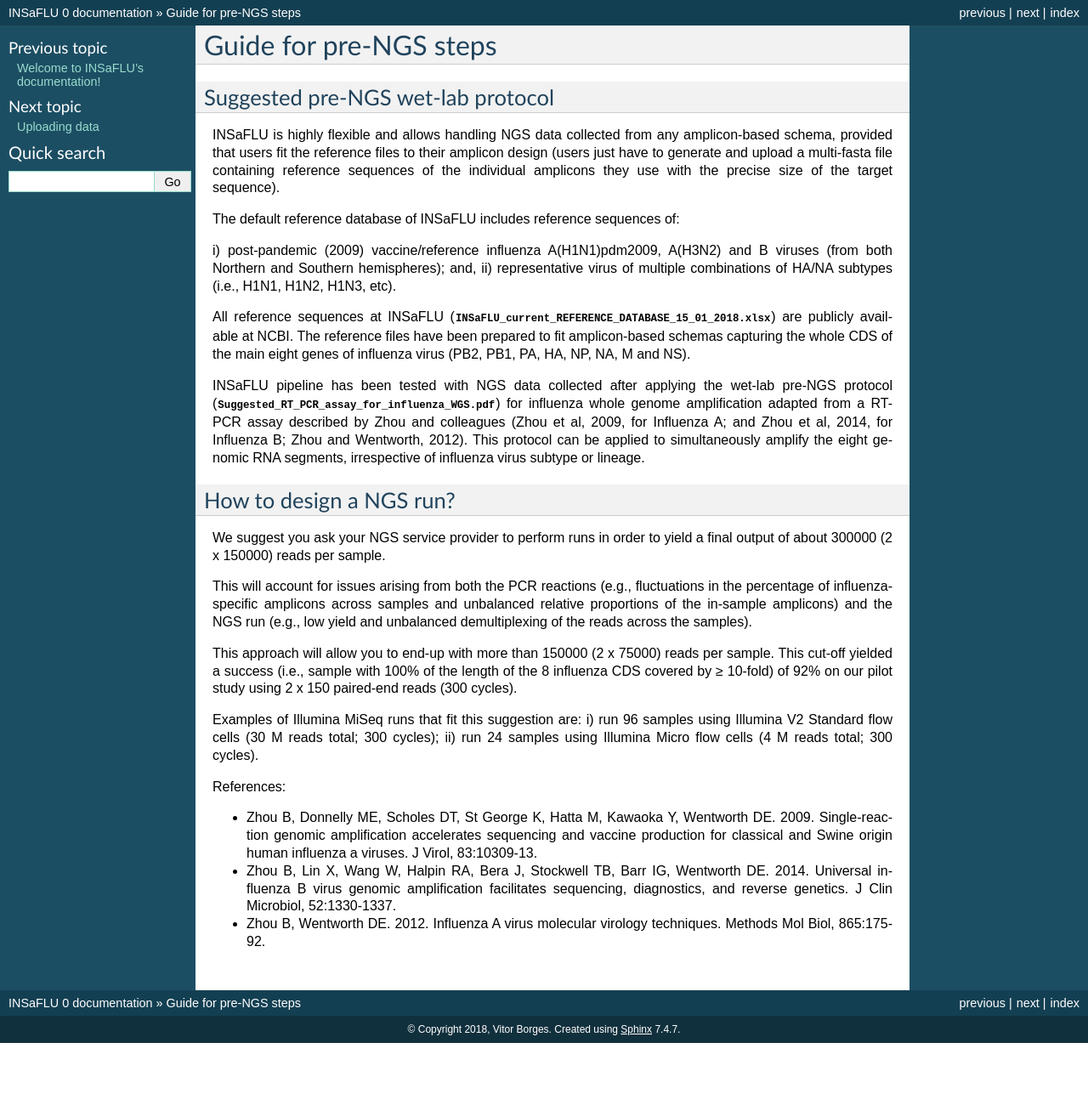
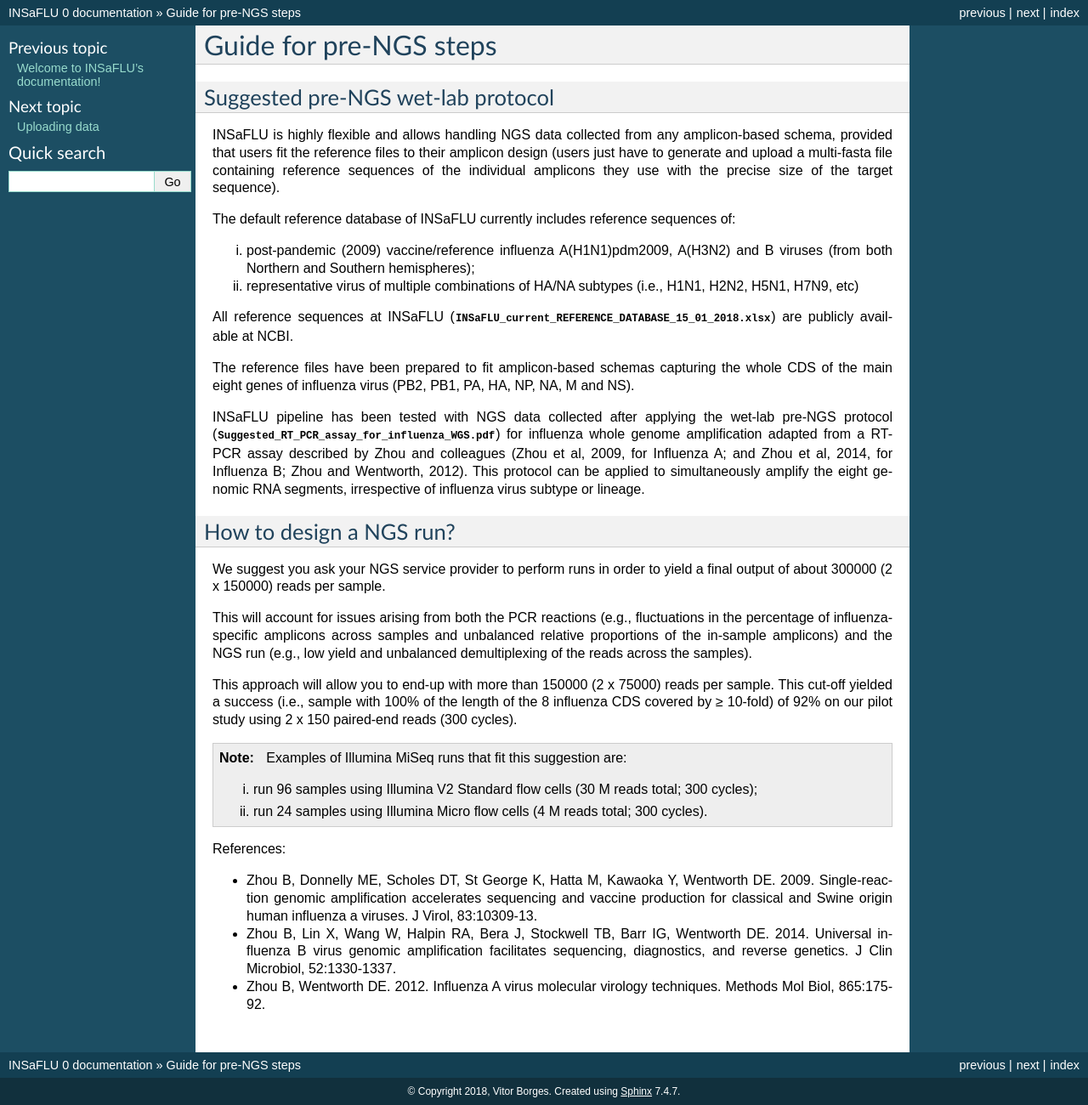
Before and after one commit to INSaFLU/insaflu_docs, a Sphinx documentation site: the page built from docs/guide_pre_ngs.rst, in a window 1280 px wide. Shown: the whole page at 85% size. Built offline with Sphinx 7.4.7, drawn with Linux system fonts in a browser that asks for light colours; formulas are drawn with MathJax 3; before the commit the page ends 1227 px from its top, so only the background shows below that.

Commit message:
[Add] changes_text - reference

```diff
--- a/docs/guide_pre_ngs.rst
+++ b/docs/guide_pre_ngs.rst
@@ -4,22 +4,19 @@ Guide for pre-NGS steps
 Suggested pre-NGS wet-lab protocol
 --------------------------------------
 
-INSaFLU is highly flexible and allows handling NGS data collected from any amplicon-based schema, provided that users fit the reference files to their amplicon
-design (users just have to generate and upload a multi-fasta file containing reference sequences of the individual amplicons they use with the precise size of
-the target sequence).
+INSaFLU is highly flexible and allows handling NGS data collected from any amplicon-based schema, provided that users fit the reference files to their amplicon design (users just have to generate and upload a multi-fasta file containing reference sequences of the individual amplicons they use with the precise size of the target sequence).
 
-The default reference database of INSaFLU includes reference sequences of:
+The default reference database of INSaFLU currently includes reference sequences of:
 
-i) post-pandemic (2009) vaccine/reference influenza A(H1N1)pdm2009, A(H3N2)
-and B viruses (from both Northern and Southern hemispheres); and,
-ii) representative virus of multiple combinations of HA/NA subtypes (i.e., H1N1, H1N2, H1N3, etc).
+i) post-pandemic (2009) vaccine/reference influenza A(H1N1)pdm2009, A(H3N2) and B viruses (from both Northern and Southern hemispheres);
 
-All reference sequences at INSaFLU (:download:`INSaFLU_current_REFERENCE_DATABASE_15_01_2018.xlsx <_static/INSaFLU_current_REFERENCE_DATABASE_15_01_2018.xlsx>`) are publicly available at NCBI. The reference files have been prepared to fit amplicon-based
-schemas capturing the whole CDS of the main eight genes of influenza virus (PB2, PB1, PA, HA, NP, NA, M and NS).
+ii) representative virus of multiple combinations of HA/NA subtypes (i.e., H1N1, H2N2, H5N1, H7N9, etc)
 
-INSaFLU pipeline has been tested with NGS data collected after applying the wet-lab pre-NGS protocol (:download:`Suggested_RT_PCR_assay_for_influenza_WGS.pdf <_static/Suggested_RT_PCR_assay_for_influenza_WGS.pdf>`) for influenza whole genome amplification adapted
-from a RT-PCR assay described by Zhou and colleagues (Zhou et al, 2009, for Influenza A; and Zhou et al, 2014, for Influenza B; Zhou and Wentworth, 2012).
-This protocol can be applied to simultaneously amplify the eight genomic RNA segments, irrespective of influenza virus subtype or lineage.
+All reference sequences at INSaFLU (:download:`INSaFLU_current_REFERENCE_DATABASE_15_01_2018.xlsx <_static/INSaFLU_current_REFERENCE_DATABASE_15_01_2018.xlsx>`) are publicly available at NCBI.
+
+The reference files have been prepared to fit amplicon-based schemas capturing the whole CDS of the main eight genes of influenza virus (PB2, PB1, PA, HA, NP, NA, M and NS).
+
+INSaFLU pipeline has been tested with NGS data collected after applying the wet-lab pre-NGS protocol (:download:`Suggested_RT_PCR_assay_for_influenza_WGS.pdf <_static/Suggested_RT_PCR_assay_for_influenza_WGS.pdf>`) for influenza whole genome amplification adapted from a RT-PCR assay described by Zhou and colleagues (Zhou et al, 2009, for Influenza A; and Zhou et al, 2014, for Influenza B; Zhou and Wentworth, 2012). This protocol can be applied to simultaneously amplify the eight genomic RNA segments, irrespective of influenza virus subtype or lineage.
 
 
 How to design a NGS run?
@@ -27,14 +24,16 @@ How to design a NGS run?
 
 We suggest you ask your NGS service provider to perform runs in order to yield a final output of about 300000 (2 x 150000) reads per sample.
 
-This will account for issues arising from both the PCR reactions (e.g., fluctuations in the percentage of influenza-specific amplicons across samples and unbalanced relative
-proportions of the in-sample amplicons) and the NGS run (e.g., low yield and unbalanced demultiplexing of the reads across the samples).
+This will account for issues arising from both the PCR reactions (e.g., fluctuations in the percentage of influenza-specific amplicons across samples and unbalanced relative proportions of the in-sample amplicons) and the NGS run (e.g., low yield and unbalanced demultiplexing of the reads across the samples).
 
 This approach will allow you to end-up with more than 150000 (2 x 75000) reads per sample. This cut-off yielded a success (i.e., sample with 100% of the length of the 8 influenza CDS covered by ≥ 10-fold) of 92% on our pilot study using 2 x 150 paired-end reads (300 cycles).
 
-Examples of Illumina MiSeq runs that fit this suggestion are:
-i) run 96 samples using Illumina V2 Standard flow cells (30 M reads total; 300 cycles);
-ii) run 24 samples using Illumina Micro flow cells (4 M reads total; 300 cycles).
+.. note::
+   Examples of Illumina MiSeq runs that fit this suggestion are:
+
+   i) run 96 samples using Illumina V2 Standard flow cells (30 M reads total; 300 cycles);
+
+   ii) run 24 samples using Illumina Micro flow cells (4 M reads total; 300 cycles).
 
 
 
```
Also changed, not shown: docs/uploading_data.rst (+2 -5 lines).
